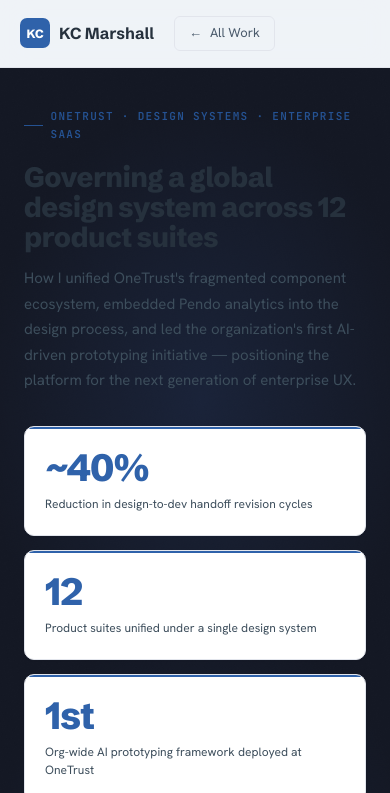
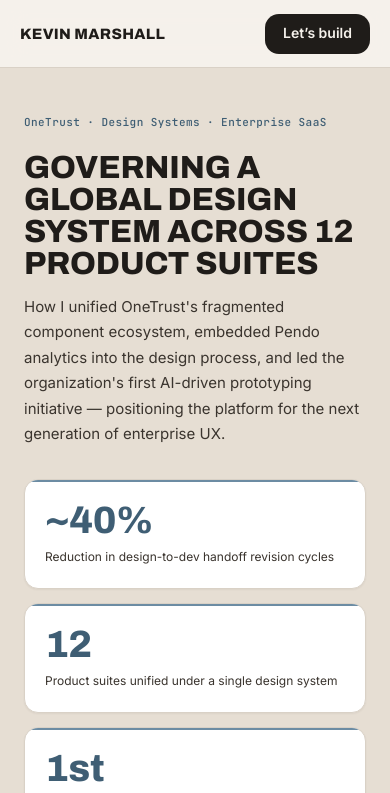
Before and after one commit to KCMarshall-66/kcmarshall-portfolio, a plain HTML site: page work/onetrust-design-system.html in a window 390 px wide. Shown: the top 793 px of the page. Drawn offline with Linux system fonts and the light colour scheme.

Commit message:
Apply homepage theme to all inner pages
Add assets/theme.css (ivory/taupe/dusty-blue palette, Archivo/Inter/
JetBrains Mono, 14px corners, homepage-style nav and footer) and load
it last on every case study, All Work and the 404 page. Swap font
links, bump case-study.css cache key, add Work/Prototypes/Let's build
to the nav, drop the blue mobile hero override, restyle the 404 page.

Co-Authored-By: Claude Opus 5.5 <noreply@anthropic.com>
Claude-Session: https://claude.ai/code/session_01G6CBz587AbJ1kXQTHqs3Cg

```diff
--- a/assets/case-study.css
+++ b/assets/case-study.css
@@ -546,7 +546,7 @@ code {
 @media (max-width: 768px) {
   .nav { padding: 0 20px; }
   .breadcrumb { display: none; }
-  .cs-hero { padding: 40px 24px 0; background-image: url('/assets/images/mobile-header-blue.png') !important; }
+  .cs-hero { padding: 40px 24px 0; }
   .cs-title { font-size: 28px; margin-bottom: 14px; }
   .cs-subtitle { font-size: 15px; margin-bottom: 32px; }
   .outcome-strip { grid-template-columns: 1fr; max-width: 100%; margin-bottom: 32px; }
--- /dev/null
+++ b/assets/theme.css
@@ -0,0 +1,144 @@
+/* ─────────────────────────────────────────────────────────
+   kcmarshall.com — "Prototypes built to ship" theme
+   Shared palette, type and elements from the redesigned homepage.
+   Loaded last on every inner page so it overrides older styles.
+   Palette: Warm Ivory #F5F1EB · Muted Taupe #8A7F73 · Dusty Blue #6C8CA3
+   Type: Archivo (display, expanded) · Inter (body) · JetBrains Mono (labels)
+   ───────────────────────────────────────────────────────── */
+:root {
+  --paper-0: #FFFFFF;
+  --paper-1: #F5F1EB;   /* warm ivory – page */
+  --paper-2: #E6DED3;   /* sand */
+  --paper-3: #DDD3C6;
+  --ink-0:   #1F1C19;
+  --ink-1:   #1F1C19;
+  --ink-2:   #3A342E;
+  --ink-3:   #5C544B;   /* deep taupe – small text on light */
+  --ink-4:   #6E655B;
+  --line-1:  #D9D1C6;
+  --line-2:  #C9BFB2;
+  --line-on-ink: rgba(245,241,235,.14);
+  --clay-1:  #3F5E74;   /* deep dusty blue – links, small accents */
+  --clay-2:  #3F5E74;
+  --clay-3:  #A9C0D1;   /* light dusty blue – accents on dark */
+  --clay-soft: #E8EEF2;
+  --clay-line: #B5C7D4;
+  --sage-1:  #3F5E74;
+  --sage-soft: #E8EEF2;
+  --taupe:   #8A7F73;
+  --dusty:   #6C8CA3;
+
+  --bg: var(--paper-1); --bg-2: var(--paper-0); --bg-3: var(--paper-2);
+  --bg-page: var(--paper-1); --bg-surface: var(--paper-0);
+  --border: var(--line-1); --border-m: var(--line-2); --border-subtle: var(--line-1);
+  --accent: var(--clay-1); --accent-hover: var(--ink-1);
+  --text: var(--ink-1); --text-mid: var(--ink-2); --text-low: var(--ink-3);
+  --text-strong: var(--ink-1); --text-body: var(--ink-2); --text-muted: var(--ink-3);
+  --text-faint: var(--ink-4); --text-accent: var(--clay-1);
+
+  --shadow-xs: 0 1px 2px rgba(31,28,25,.05);
+  --shadow-sm: 0 1px 3px rgba(31,28,25,.06), 0 1px 2px rgba(31,28,25,.04);
+  --shadow-md: 0 4px 14px rgba(31,28,25,.08), 0 2px 4px rgba(31,28,25,.04);
+  --shadow-lg: 0 12px 32px rgba(31,28,25,.12), 0 4px 8px rgba(31,28,25,.05);
+  --shadow-accent: 0 6px 20px rgba(63,94,116,.22);
+
+  --radius-sm: 10px;
+  --radius-md: 14px;
+  --radius-lg: 18px;
+
+  --font-display: 'Archivo', system-ui, sans-serif;
+  --font-sans:    'Inter', system-ui, sans-serif;
+  --sans:         'Inter', system-ui, sans-serif;
+  --font-mono:    'JetBrains Mono', ui-monospace, monospace;
+}
+
+body { font-family: var(--font-sans); background: var(--paper-1); color: var(--ink-1); }
+*:focus-visible { outline: 2px solid var(--clay-1); outline-offset: 3px; }
+
+/* Display type: wide, heavy, uppercase — as on the homepage */
+.cs-title, .page-title, .section-h2, .os-heading,
+.closing__title, .modal__title {
+  font-family: var(--font-display);
+  font-stretch: 125%;
+  font-weight: 800;
+  text-transform: uppercase;
+  letter-spacing: -0.005em;
+}
+.cs-title  { font-size: clamp(32px, 4.6vw, 60px); line-height: 1; max-width: 900px; }
+.page-title { font-size: clamp(40px, 5.4vw, 72px); line-height: .98; }
+.section-h2 { font-size: clamp(22px, 2.6vw, 32px); line-height: 1.08; }
+.o-num, .insight-num, .cs-bigstat b, .work-num, .stat-num {
+  font-family: var(--font-display); font-stretch: 125%; letter-spacing: -0.01em;
+}
+.o-num, .insight-num { color: var(--clay-1); }
+
+/* Labels: lowercase-friendly mono, deep blue */
+.cs-company-tag, .section-eyebrow, .page-eyebrow, .reflection-label {
+  font-family: var(--font-mono); letter-spacing: .04em; text-transform: none; font-weight: 500;
+}
+.cs-company-tag::before, .page-eyebrow::before { display: none; }
+
+/* Navigation: wordmark + quiet links + dark "Let's build" button */
+.nav {
+  background: color-mix(in srgb, var(--paper-1) 90%, transparent);
+  border-bottom: 1px solid var(--line-1);
+}
+.nav-logo-mark { display: none !important; }
+.nav-logo {
+  font-family: var(--font-display) !important; font-stretch: 125%;
+  font-weight: 800 !important; font-size: 17px !important;
+  text-transform: uppercase; letter-spacing: .02em; color: var(--ink-1) !important;
+}
+.nav-back { border-radius: var(--radius-sm); background: transparent; color: var(--ink-3); }
+.nav-back:hover { border-color: var(--ink-1); color: var(--ink-1); }
+.nav-right { gap: 22px !important; font-size: 14px !important; color: var(--ink-1) !important; }
+.nav-right a { color: var(--ink-1) !important; }
+.nav-right a:hover { color: var(--clay-1) !important; }
+.nav-right a.nav-cta, .nav-cta {
+  display: inline-flex; align-items: center; min-height: 40px;
+  padding: 0 18px !important; border-radius: var(--radius-md) !important;
+  background: var(--ink-1) !important; color: var(--paper-1) !important;
+  font-weight: 600; font-size: 14px;
+}
+.nav-right a.nav-cta:hover, .nav-cta:hover { background: var(--clay-1) !important; color: #fff !important; }
+
+/* Hero (case studies) */
+.cs-hero { background-color: var(--paper-2); }
+.cs-hero.cs-hero--plain::before {
+  background: linear-gradient(90deg, rgba(31,28,25,.92) 0%, rgba(31,28,25,.8) 45%, rgba(31,28,25,.35) 100%);
+}
+.outcome-card { border-radius: var(--radius-md); }
+.outcome-card::before { background: var(--dusty); }
+
+/* Buttons and chips share the homepage's 14px corners */
+.btn, .filter-btn, .proto-link, .callout, .problem-grid, .process-steps,
+.artifact-card, .full-img-card, .insight-card, .ab-card, .capability-item,
+.outcome-summary, .reflection { border-radius: var(--radius-md); }
+.filter-btn.active { background: var(--ink-1); border-color: var(--ink-1); color: var(--paper-1); }
+.filter-btn:hover { border-color: var(--ink-1); color: var(--ink-1); }
+.tool-chip { background: var(--paper-2); border-color: var(--line-2); color: var(--ink-2); }
+code { background: var(--paper-2); color: var(--ink-1); }
+.step-num, .os-check { background: var(--paper-2); border-color: var(--line-2); color: var(--ink-1); }
+.capability-item { border-top-color: var(--dusty); }
+.proto-link:hover { border-color: var(--ink-1); }
+.page-link:hover { background: var(--paper-2); }
+
+/* Footer: dark ink band, as on the homepage */
+.footer { background: var(--ink-0); border-top: 0; }
+.footer-left { color: #B8AEA2 !important; }
+.footer-right a { color: var(--paper-1) !important; }
+.footer-right a:hover { color: var(--clay-3) !important; }
+
+/* Lightbox tint */
+.lb-overlay { background: rgba(31,28,25,.86); }
+
+@media (max-width: 768px) {
+  .nav-right a:not(.nav-cta) { display: none; }
+  .nav-back { display: none !important; }
+  .nav-logo { font-size: 15px !important; white-space: nowrap; }
+  .nav-right a.nav-cta { white-space: nowrap; min-height: 40px; }
+}
+@media (prefers-reduced-motion: reduce) {
+  html { scroll-behavior: auto; }
+  *, *::before, *::after { animation: none !important; transition: none !important; }
+}
--- a/work/onetrust-design-system.html
+++ b/work/onetrust-design-system.html
@@ -14,8 +14,9 @@
 <title>OneTrust Design System — KC Marshall</title>
 <link rel="preconnect" href="https://fonts.googleapis.com" />
 <link rel="preconnect" href="https://fonts.gstatic.com" crossorigin />
-<link href="https://fonts.googleapis.com/css2?family=Schibsted+Grotesk:ital,wght@0,400;0,600;0,700;0,800;1,400&family=Hanken+Grotesk:wght@400;500;600;700&family=JetBrains+Mono:wght@400;500;600&display=swap" rel="stylesheet" />
-<link rel="stylesheet" href="/assets/case-study.css?v=5" />
+<link href="https://fonts.googleapis.com/css2?family=Archivo:wdth,wght@62..125,100..900&family=Inter:wght@400;500;600;700&family=JetBrains+Mono:wght@400;500;600&display=swap" rel="stylesheet" />
+<link rel="stylesheet" href="/assets/case-study.css?v=6" />
+<link rel="stylesheet" href="/assets/theme.css?v=1" />
 </head>
 <body>
 
@@ -24,10 +25,16 @@
   <div class="nav-left">
     <a href="/" class="nav-logo" style="text-decoration:none;color:inherit">
       <div class="nav-logo-mark">KC</div>
-      KC Marshall
+      Kevin Marshall
     </a>
     <a href="/" class="nav-back">All Work</a>
     <div class="breadcrumb"><span>OneTrust Design System</span></div>
+  </div>
+  <div class="nav-right" style="display:flex;align-items:center;gap:24px;font-size:13px;color:var(--ink-3);">
+    <a href="/#work" style="color:inherit;text-decoration:none;">Work</a>
+    <a href="/#prototypes" style="color:inherit;text-decoration:none;">Prototypes</a>
+    <a href="/#about" style="color:inherit;text-decoration:none;">About</a>
+    <a href="/#contact" class="nav-cta" style="text-decoration:none;">Let’s build</a>
   </div>
 </nav>
 
```
Also changed, not shown: 404.html (+20 -17 lines), work/all-work.html (+4 -3 lines), work/dmi-call-time-case-study.html (+7 -3 lines), work/perq-case-study.html (+7 -3 lines), work/purdue-otc-case-study.html (+7 -3 lines), work/rules-builder-case-study.html (+7 -3 lines), work/schlage-ecommerce-case-study.html (+7 -3 lines), work/tessera-case-study.html (+7 -3 lines), work/treasures-case-study.html (+7 -3 lines).
